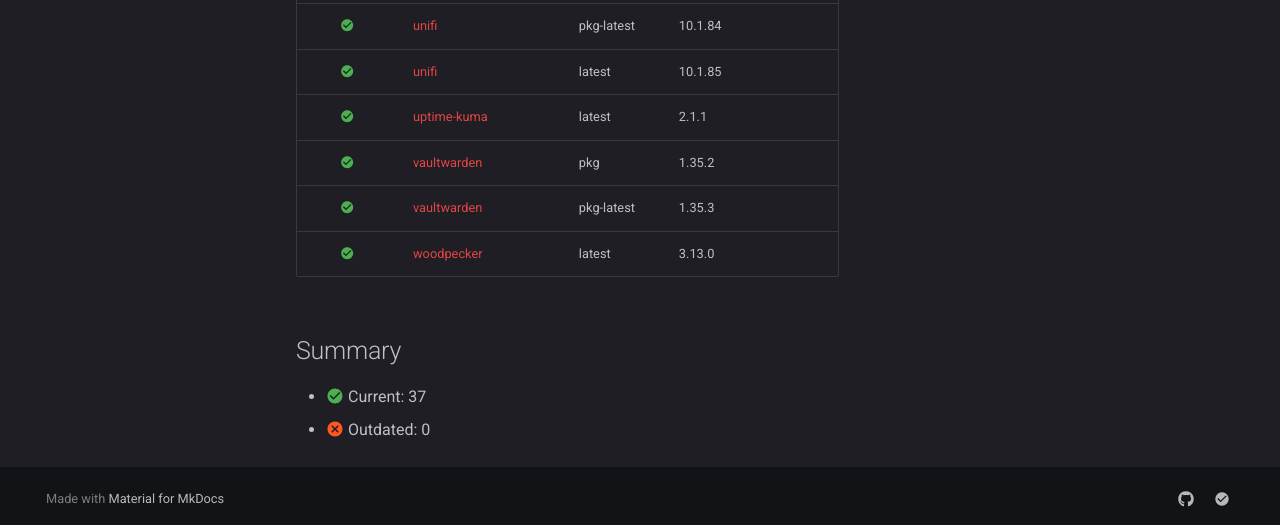
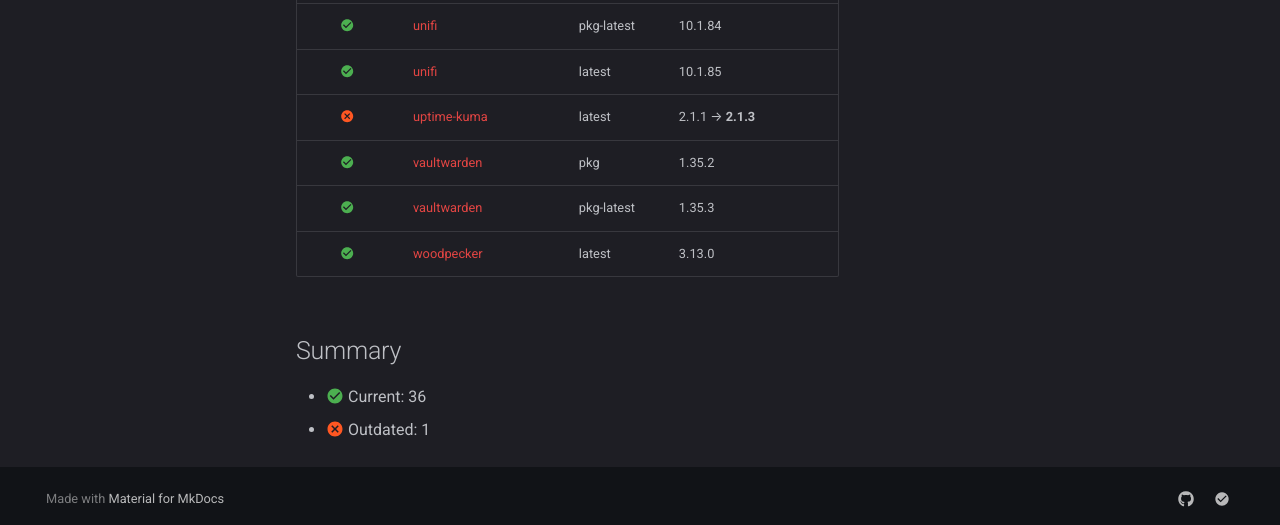
Before and after one commit to daemonless/daemonless-io, an MkDocs documentation site: the page built from docs/status.md, in a window 1280 px wide and 900 px high, scrolled down 2947 px. Shown: the part 369-894 px from the top of the window. Built offline with MkDocs 1.6.1 and Material for MkDocs 9.7.7, drawn with Linux system fonts in a browser that asks for light colours; comment, search, counter and statistics services are not loaded.

Commit message:
Update version status [skip ci]

```diff
--- a/docs/status.md
+++ b/docs/status.md
@@ -76,12 +76,12 @@ description: "Real-time version tracking for every Daemonless image. See which c
 | :material-check-circle:{ .current } | [unifi](https://github.com/daemonless/unifi/actions/workflows/build.yaml) | pkg | 10.0.160 |
 | :material-check-circle:{ .current } | [unifi](https://github.com/daemonless/unifi/actions/workflows/build.yaml) | pkg-latest | 10.1.84 |
 | :material-check-circle:{ .current } | [unifi](https://github.com/daemonless/unifi/actions/workflows/build.yaml) | latest | 10.1.85 |
-| :material-check-circle:{ .current } | [uptime-kuma](https://github.com/daemonless/uptime-kuma/actions/workflows/build.yaml) | latest | 2.1.1 |
+| :material-close-circle:{ .outdated } | [uptime-kuma](https://github.com/daemonless/uptime-kuma/actions/workflows/build.yaml) | latest | 2.1.1 → **2.1.3** |
 | :material-check-circle:{ .current } | [vaultwarden](https://github.com/daemonless/vaultwarden/actions/workflows/build.yaml) | pkg | 1.35.2 |
 | :material-check-circle:{ .current } | [vaultwarden](https://github.com/daemonless/vaultwarden/actions/workflows/build.yaml) | pkg-latest | 1.35.3 |
 | :material-check-circle:{ .current } | [woodpecker](https://github.com/daemonless/woodpecker/actions/workflows/build.yaml) | latest | 3.13.0 |
 
 ## Summary
 
-- :material-check-circle:{ .current } Current: 37
-- :material-close-circle:{ .outdated } Outdated: 0
+- :material-check-circle:{ .current } Current: 36
+- :material-close-circle:{ .outdated } Outdated: 1
```
